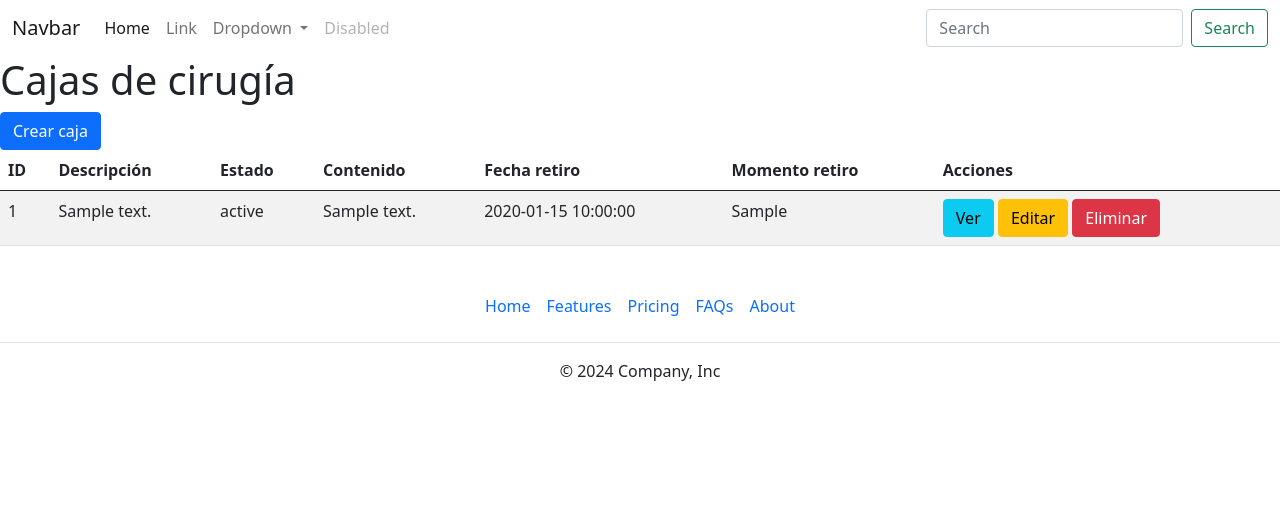
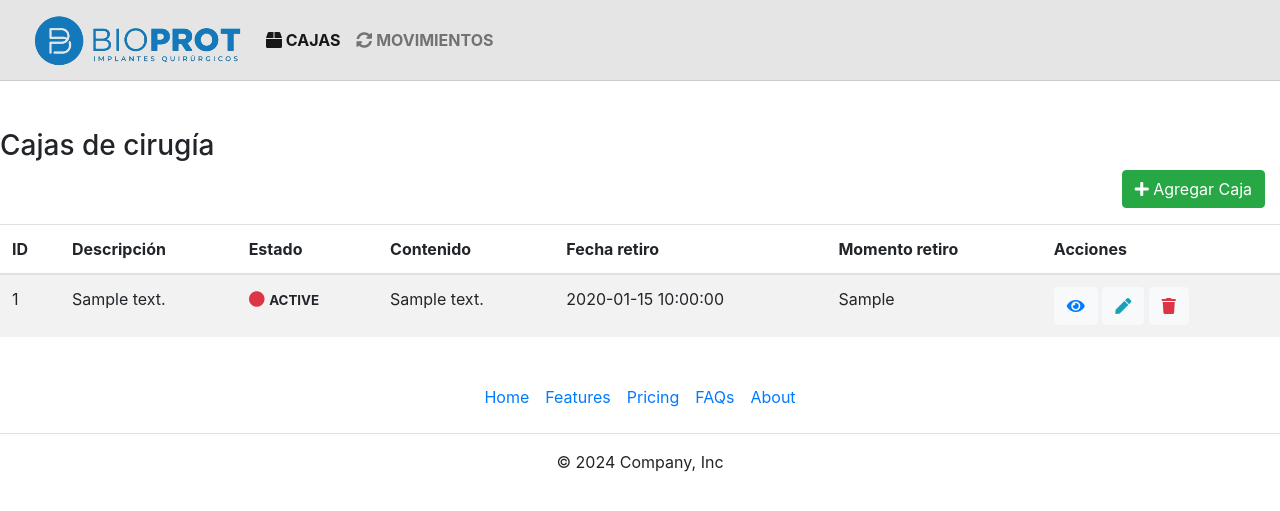
Before and after one commit to david2987/ssitemas-cajas, a CodeIgniter 4 app: the page made by app/Views/Cajas/index.php in a window 1280 px wide. Shown: the top 511 px of the page. Run offline with PHP 8.4 and a stand-in for CodeIgniter, Linux system fonts and the light colour scheme; the template is opened without the code that fills it: most values are stand-ins (such as "Sample title", 1, 10 or a date in 2020); some libraries are stand-ins or nearby versions.

Commit message:
Trabajando en estilos

```diff
--- a/app/Views/Cajas/index.php
+++ b/app/Views/Cajas/index.php
@@ -12,9 +12,15 @@
     <?= $this->extend('layout') ?>
 
     <?= $this->section('contenido') ?>
-    <h1>Cajas de cirugía</h1>
+    <div class="mt-5 clearfix"></div>
 
-    <a href="<?= base_url('caja/create') ?>" class="btn btn-primary">Crear caja</a>
+    <h3>Cajas de cirugía</h3>
+    <div class="container-fluid text-right pe-3 pb-3 ">
+        <a href="<?= base_url('caja/create') ?>" class="btn btn-success">
+            <i class="fas fa-plus"></i>
+            Agregar Caja
+        </a>
+    </div>
 
     <table class="table table-striped">
         <thead>
@@ -34,14 +40,29 @@
                 <tr>
                     <td><?= $caja['id'] ?></td>
                     <td><?= $caja['descripcion'] ?></td>
-                    <td><?= $caja['estado'] ?></td>
+                    <td>
+                        <?php
+                        switch ($caja['estado']) {
+                            case 'disponible':
+                                echo "<i class='fas fa-circle text-success '></i>";
+                                break;
+                            case 'ocupada':
+                                echo "<i class='fas fa-circle text-warning '></i>";
+                                break;
+                            default:
+                                echo "<i class='fas fa-circle text-danger'></i>";
+                                break;
+                        }
+                        ?>
+                        <b style="font-size: smaller;" ><?= strtoupper($caja['estado']);?></b>
+                    </td>
                     <td><?= $caja['contenido'] ?></td>
                     <td><?= $caja['fecha_retiro'] ?></td>
                     <td><?= $caja['momento_retiro'] ?></td>
                     <td>
-                        <a href="<?= base_url('caja/show/' . $caja['id']) ?>" class="btn btn-info">Ver</a>
-                        <a href="<?= base_url('caja/edit/' . $caja['id']) ?>" class="btn btn-warning">Editar</a>
-                        <a href="<?= base_url('caja/delete/' . $caja['id']) ?>" class="btn btn-danger">Eliminar</a>
+                        <a href="<?= base_url('caja/show/' . $caja['id']) ?>" class="btn btn-light"><i class="fas fa-eye text-primary "></i></a>
+                        <a href="<?= base_url('caja/edit/' . $caja['id']) ?>" class="btn btn-light"><i class="fas fa-pen text-info "></i></a>
+                        <a href="<?= base_url('caja/delete/' . $caja['id']) ?>" class="btn btn-light"><i class="fas fa-trash text-danger "></i></a>
                     </td>
                 </tr>
             <?php endforeach; ?>
--- a/app/Views/layout.php
+++ b/app/Views/layout.php
@@ -2,57 +2,47 @@
 <html lang="en">
 
 <head>
-    <meta charset="UTF-8">
-    <title>Sistema de Cajas</title>
-    <meta name="description" content="The small framework with powerful features">
-    <meta name="viewport" content="width=device-width, initial-scale=1.0">
-    <link rel="shortcut icon" type="image/png" href="/favicon.ico">
-    <link href="https://cdn.jsdelivr.net/npm/bootstrap@5.0.2/dist/css/bootstrap.min.css" rel="stylesheet" integrity="sha384-EVSTQN3/azprG1Anm3QDgpJLIm9Nao0Yz1ztcQTwFspd3yD65VohhpuuCOmLASjC" crossorigin="anonymous">
-    <script src="https://cdn.jsdelivr.net/npm/@popperjs/core@2.9.2/dist/umd/popper.min.js" integrity="sha384-IQsoLXl5PILFhosVNubq5LC7Qb9DXgDA9i+tQ8Zj3iwWAwPtgFTxbJ8NT4GN1R8p" crossorigin="anonymous"></script>
-    <script src="https://cdn.jsdelivr.net/npm/bootstrap@5.0.2/dist/js/bootstrap.min.js" integrity="sha384-cVKIPhGWiC2Al4u+LWgxfKTRIcfu0JTxR+EQDz/bgldoEyl4H0zUF0QKbrJ0EcQF" crossorigin="anonymous"></script>
-    <link rel="stylesheet" href="https://cdn.jsdelivr.net/npm/bootstrap-icons@1.11.3/font/bootstrap-icons.min.css">
+  <?php
+  header("Access-Control-Allow-Origin: *");
+  header("Access-Control-Allow-Methods: PUT, GET, POST");
+  header("Access-Control-Allow-Headers: Origin, X-Requested-With, Content-Type, Accept");
+  ?>
+  <title>Sistema de Control de Cajas</title>
+
+
+  <!--Bootsrap 4 CDN-->
+  <link rel="stylesheet" href="https://stackpath.bootstrapcdn.com/bootstrap/4.1.3/css/bootstrap.min.css" integrity="sha384-MCw98/SFnGE8fJT3GXwEOngsV7Zt27NXFoaoApmYm81iuXoPkFOJwJ8ERdknLPMO" crossorigin="anonymous">
+
+  <!--Fontawesome CDN-->
+  <link rel="stylesheet" href="https://use.fontawesome.com/releases/v5.3.1/css/all.css" integrity="sha384-mzrmE5qonljUremFsqc01SB46JvROS7bZs3IO2EmfFsd15uHvIt+Y8vEf7N7fWAU" crossorigin="anonymous">
+
+  <!--Custom styles-->
+  <link rel="stylesheet" type="text/css" href="<?= CSS . 'sistema.css' ?>">
+
+  <link type="text/css" href="<?= JS ?>library/toast/resources/css/jquery.toastmessage.css" rel="stylesheet" />
 </head>
-
 <body>
-
 
     <!-- Menu -->
     <header>
-        <nav class="navbar navbar-expand-lg navbar-light ">
+
+        <nav class="navbar navbar-expand-lg navbar-light" style="background-color: #e5e5e5; border-bottom: 0.5px solid #ccc;" >
             <div class="container-fluid">
-                <a class="navbar-brand" href="#">Navbar</a>
+                <a class="navbar-brand" href="#"> <img src="<?= IMG_URL.'Logo-Bioprot-001.jpg' ?>" style="width:211px ;filter: brightness(1.1); mix-blend-mode:multiply "  >  </a>
                 <button class="navbar-toggler" type="button" data-bs-toggle="collapse" data-bs-target="#navbarSupportedContent" aria-controls="navbarSupportedContent" aria-expanded="false" aria-label="Toggle navigation">
                     <span class="navbar-toggler-icon"></span>
                 </button>
                 <div class="collapse navbar-collapse" id="navbarSupportedContent">
                     <ul class="navbar-nav me-auto mb-2 mb-lg-0">
                         <li class="nav-item">
-                            <a class="nav-link active" aria-current="page" href="#">Home</a>
+                            <a class="nav-link active" aria-current="page" href="<?= base_url('caja'); ?>">
+                                <B><i class="fas fa-box"></i> CAJAS</B></a>
                         </li>
                         <li class="nav-item">
-                            <a class="nav-link" href="#">Link</a>
-                        </li>
-                        <li class="nav-item dropdown">
-                            <a class="nav-link dropdown-toggle" href="#" id="navbarDropdown" role="button" data-bs-toggle="dropdown" aria-expanded="false">
-                                Dropdown
-                            </a>
-                            <ul class="dropdown-menu" aria-labelledby="navbarDropdown">
-                                <li><a class="dropdown-item" href="#">Action</a></li>
-                                <li><a class="dropdown-item" href="#">Another action</a></li>
-                                <li>
-                                    <hr class="dropdown-divider">
-                                </li>
-                                <li><a class="dropdown-item" href="#">Something else here</a></li>
-                            </ul>
-                        </li>
-                        <li class="nav-item">
-                            <a class="nav-link disabled" href="#" tabindex="-1" aria-disabled="true">Disabled</a>
+                            <a class="nav-link" href="<?= base_url('cajamovimiento'); ?>"><b> <i class="fas fa-sync-alt"></i> MOVIMIENTOS</b></a>
                         </li>
                     </ul>
-                    <form class="d-flex">
-                        <input class="form-control me-2" type="search" placeholder="Search" aria-label="Search">
-                        <button class="btn btn-outline-success" type="submit">Search</button>
-                    </form>
+
                 </div>
             </div>
         </nav>
```
Also changed, not shown: public/assets/css/sistema.css (added), 2 other files.
